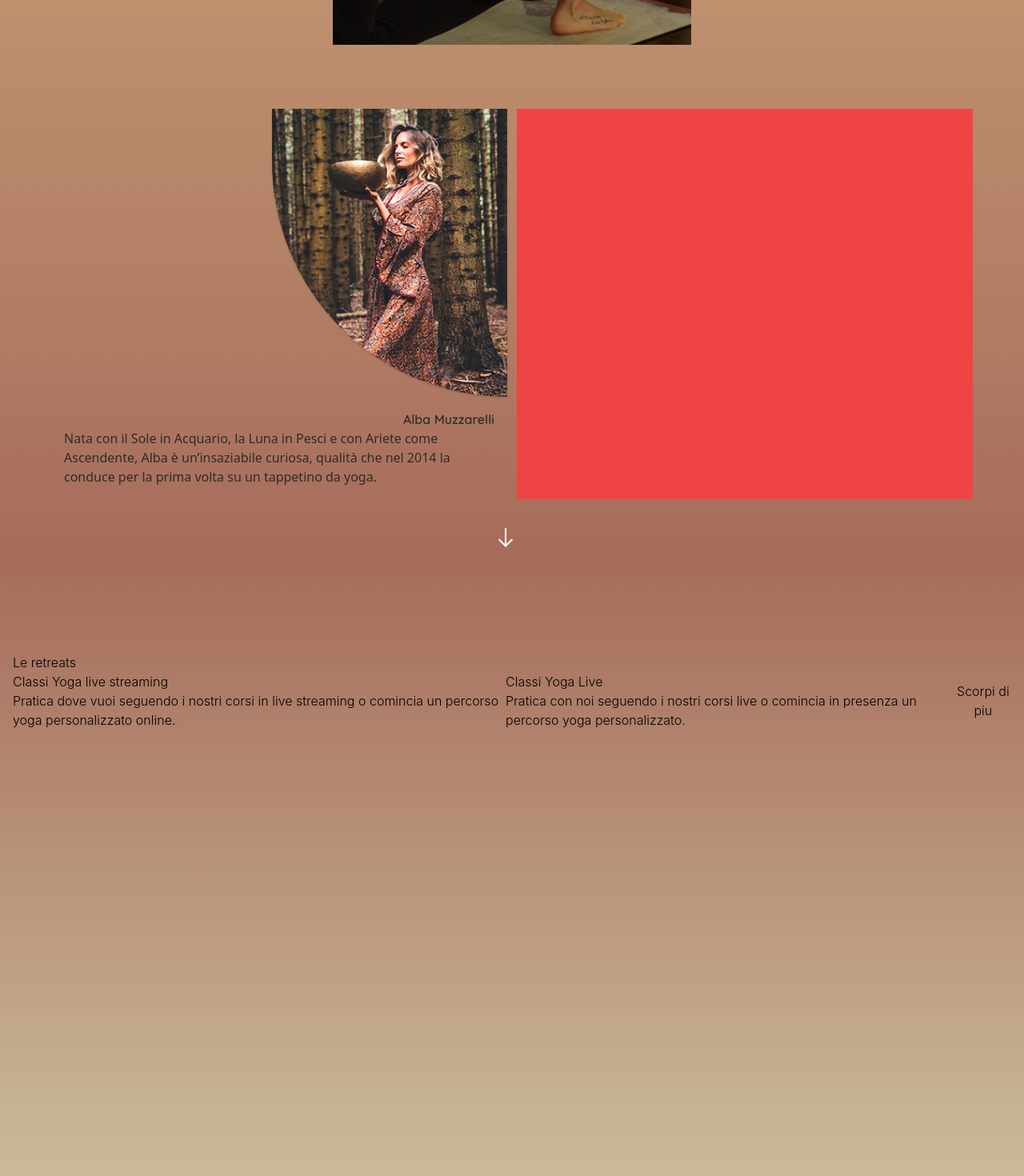
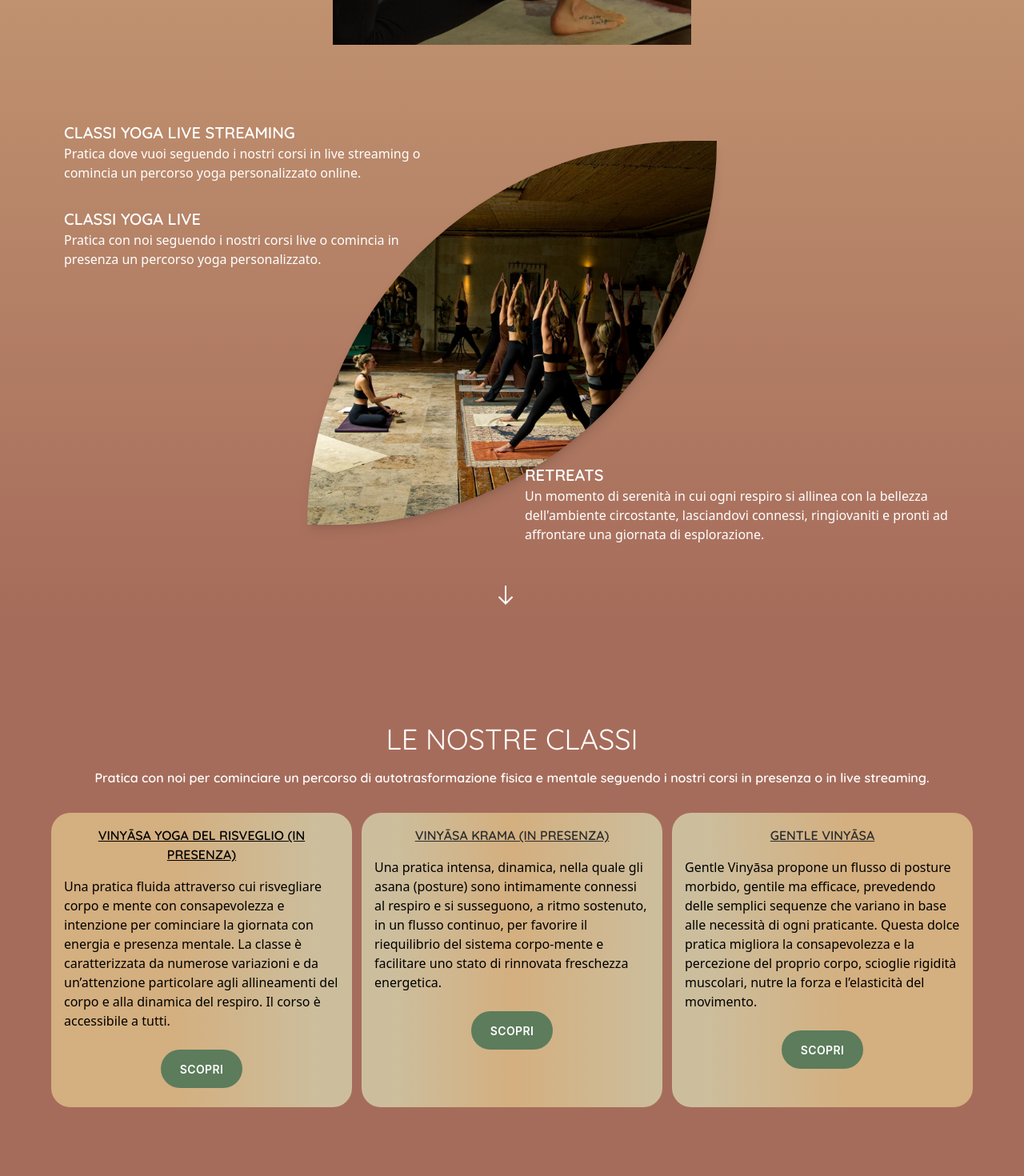
Before and after one commit to asorbellini/static-uma-yoga, a React (Vite) app: page / in a window 1280 px wide. Shown: the part 2120-3590 px from the top of the page at 80% size. Built offline with nearby package versions, Linux system fonts and the light colour scheme.

Commit message:
CossaFacciamo e NostreClassi sections

```diff
--- a/src/components/UmaSummary.jsx
+++ b/src/components/UmaSummary.jsx
@@ -3,6 +3,8 @@ import imageUrlAlba from "../assets/images/PortadaAlba.png"
 import imageUrlDiletta from "../assets/images/PortadaDiletta.png"
 import imageUrlTiziano from "../assets/images/PortadaTiziano.png"
 import cosaFacciamo from "../assets/images/CosaFacciamo.png"
+import cosaFacciamo2 from "../assets/images/cosaFacciamo2.png"
+
 import { ArrowDown } from "./Icons"
 
 
@@ -109,24 +111,29 @@ function UmaSummary(){
                     </h2>
                 </div>
 
-                <div className="mt-20">
-                    <div className="flex flex-col sm:flex-row gap-3 px-12">
-                        <div className="flex-1 sm:flex-row">
-                                <div className={`justify-items-start sm:justify-items-end transition-all duration-[1000ms] ease-out ${isVisible ? "opacity-100 translate-x-0" : "opacity-0 -translate-x-10"}`}>
-                                    <img
-                                    src={imageUrlAlba}
-                                    alt="`Image Alba"
-                                    className=" h-[45vh] object-cover shadow rounded-bl-full " />
-                                </div>
+                <div className="flex flex-col sm:flex-row md:relative w-full min-h-[70vh] mt-20 px-12 text-white">
+                        <div className="flex flex-col md:absolute md:top-0 md:left-12 md:max-w-lg z-30 ">
+                            <div className="p-2 md:p-4">
+                                <h3 className="font-quicksand text-xl font-semibold ">CLASSI YOGA LIVE STREAMING</h3>
+                                <p className="font-sans">Pratica dove vuoi seguendo i nostri corsi in live streaming o comincia un percorso yoga personalizzato online.</p>
+                            </div>
+                            <div className="p-2 md:p-4">
+                                <h3 className="font-quicksand text-xl font-semibold">CLASSI YOGA LIVE</h3>
+                                <p className="font-sans">Pratica con noi seguendo i nostri corsi live o comincia in presenza un percorso yoga personalizzato.</p>
+                            </div>
+                        </div>
+                        <div className="flex md:absolute md:bottom-0 md:right-12 md:max-w-xl z-30">
                                 <div className="p-2 md:p-4">
-                                    <h2 className="font-quicksand text-base text-right font-semibold text-[#2c2c2c] hover:underline transition-all">Alba Muzzarelli</h2>
-                                    <p className="font-sans text-[#2c2c2c]">Nata con il Sole in Acquario, la Luna in Pesci e con Ariete come Ascendente, Alba è un’insaziabile curiosa, qualità che nel 2014 la conduce per la prima volta su un tappetino da yoga.</p>
+                                    <h3 className="font-quicksand text-xl text-left font-semibold">RETREATS</h3>
+                                    <p className="font-sans">Un momento di serenità in cui ogni respiro si allinea con la bellezza dell'ambiente circostante, lasciandovi connessi, ringiovaniti e pronti ad affrontare una giornata di esplorazione.</p>
                                 </div>
                         </div>
-                        <div className="flex-1 bg-red-500 z-30">
-
+                        <div className="hidden sm:flex sm:flex-col md:absolute md:top-1/2 md:left-1/2 md:-translate-x-1/2 md:-translate-y-1/2 z-20">
+                                <img
+                                src={cosaFacciamo2}
+                                alt="`Cosa Facciamo 2"
+                                className="w-[40vw] h-[50vh] xl:h-[60vh] object-cover rounded-br-full rounded-tl-full shadow-lg" />
                         </div>
-                    </div>
                 </div>
         {/*Flecha a siguiente sección */}
                 <div className="z-20 flex items-center justify-center hover:animate-pulse mt-8">
@@ -137,28 +144,68 @@ function UmaSummary(){
             </section>
 
 
-            <section id="nostre-classi" className="min-h-screen w-full pt-28 px-4 bg-gradient-to-t from-[#CCBE9D] to-[#a66c5b] " >
-                <h1>
-                    Le retreats
-                </h1>
-                <div className="flex flex-col sm:flex-row">
-                        <div>
-                            <h3>
-                                Classi Yoga live streaming
-                            </h3>
-                            <p>
-                                Pratica dove vuoi seguendo i nostri corsi in live streaming o comincia un percorso yoga personalizzato online.
-                            </p>
+            <section id="nostre-classi" className="min-h-screen w-full pt-28 px-4 bg-[#a66c5b] " > {/*bg-gradient-to-t from-[#CCBE9D] to-[#a66c5b]  */}
+                <div className="p-2 md:p-4 ">
+                    <h3 className="text-2xl md:text-4xl rounded font-quicksand text-white text-center font-light">
+                    LE NOSTRE CLASSI
+                    </h3>
+                    <p className="font-quicksand text-base text-center font-semibold text-white pt-4">
+                        Pratica con noi per cominciare un percorso di autotrasformazione fisica e mentale seguendo i nostri corsi in presenza o in live streaming.
+                    </p>
+                </div>
+
+                <div className="px-12">
+                    <div className="flex flex-col md:flex-row gap-3 mt-4">
+                        <div className="flex-1 bg-gradient-to-r from-[#D4AF7F] from-40% to-[#CCBE9D] to-90% rounded-3xl">
+                            <div className="p-2 md:p-4">
+                                <h2 className="font-quicksand text-base text-center font-semibold uppercase underline underline-offset-1">Vinyāsa Yoga del Risveglio (in presenza)</h2>
+                                <p className="font-sans py-4">Una pratica fluida attraverso cui risvegliare corpo e mente con consapevolezza e intenzione per cominciare la giornata con energia e presenza mentale.
+                                La classe è caratterizzata da numerose variazioni e da un’attenzione particolare agli allineamenti del corpo e alla dinamica del respiro. Il corso è accessibile a tutti.</p>
+                                <div className="flex items-center justify-center ">
+                                    <div className="bg-[#5C7C5C] justify-center my-2 rounded-full px-6 py-3  hover:bg-[#7DA87D] hover:border-[#5C7C5C]  transition-all duration-500">
+                                        <a href="/classi/vinyasa-yoga-del-risveglio">
+                                            <button className="text-white text-sm font-semibold tracking-wide">
+                                                SCOPRI
+                                            </button>
+                                        </a>
+                                    </div>
+                                </div>
+                            </div>
                         </div>
-                        <div>
-                            <h3>
-                                Classi Yoga Live
-                            </h3>
-                            <p>
-                                Pratica con noi seguendo i nostri corsi live o comincia in presenza un percorso yoga personalizzato.
-                            </p>
+                        <div className="flex-1 bg-gradient-to-r from-[#CCBE9D] from-10% via-[#D4AF7F] via-50% to-[#CCBE9D] rounded-3xl">
+                            <div className="p-2 md:p-4">
+                                <h2 className="font-quicksand text-base text-center font-semibold text-[#2c2c2c] uppercase underline underline-offset-1">Vinyāsa krama (in presenza)</h2>
+                                <p className="font-sans py-4">Una pratica intensa, dinamica, nella quale gli asana (posture) sono intimamente connessi al respiro e si susseguono, a ritmo sostenuto, in un flusso continuo, per favorire il riequilibrio del sistema corpo-mente e facilitare uno stato di rinnovata freschezza energetica.
+                                </p>
+                                <div className="flex items-center justify-center ">
+                                    <div className="bg-[#5C7C5C] justify-center my-2 rounded-full px-6 py-3  hover:bg-[#7DA87D] hover:border-[#5C7C5C]  transition-all duration-500">
+                                        <a href="/classi/gentle-vinyasa">
+                                            <button className="text-white text-sm font-semibold tracking-wide">
+                                                SCOPRI
+                                            </button>
+                                        </a>
+                                    </div>
+                                </div>
+                            </div>
                         </div>
-                    <button >Scorpi di piu</button>
+                        <div className="flex-1 bg-gradient-to-l from-[#D4AF7F] from-40% to-[#CCBE9D] to-90% rounded-3xl">
+                            <div className="p-2 md:p-4">
+                                <h2 className="font-quicksand text-base text-center font-semibold  text-[#2c2c2c] uppercase underline underline-offset-1">Gentle Vinyāsa</h2>
+                                <p className="font-sans py-4">Gentle Vinyāsa propone un flusso di posture morbido, gentile ma efficace, prevedendo delle semplici sequenze che variano in base alle necessità di ogni praticante.
+                                Questa dolce pratica migliora la consapevolezza e la percezione del proprio corpo, scioglie rigidità muscolari, nutre la forza e l’elasticità del movimento.
+                                </p>
+                                <div className="flex items-center justify-center ">
+                                    <div className="bg-[#5C7C5C] justify-center my-2 rounded-full px-6 py-3  hover:bg-[#7DA87D] hover:border-[#5C7C5C]  transition-all duration-500">
+                                        <a href="/classi/vinyasa-flow">
+                                            <button className="text-white text-sm font-semibold tracking-wide">
+                                                SCOPRI
+                                            </button>
+                                        </a>
+                                    </div>
+                                </div>
+                            </div>
+                        </div>
+                    </div>
                 </div>
             </section>
         </div>
```
Also changed, not shown: src/assets/images/Cosafacciamo2.png (added).
